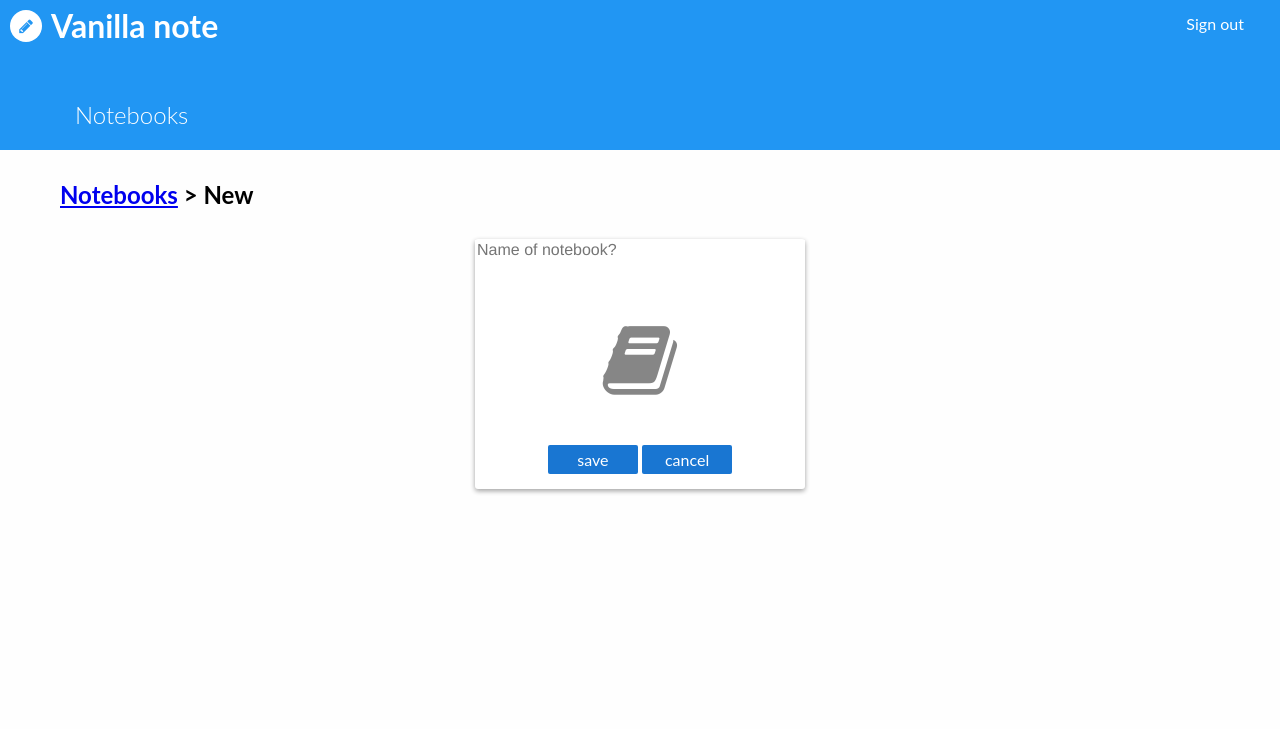
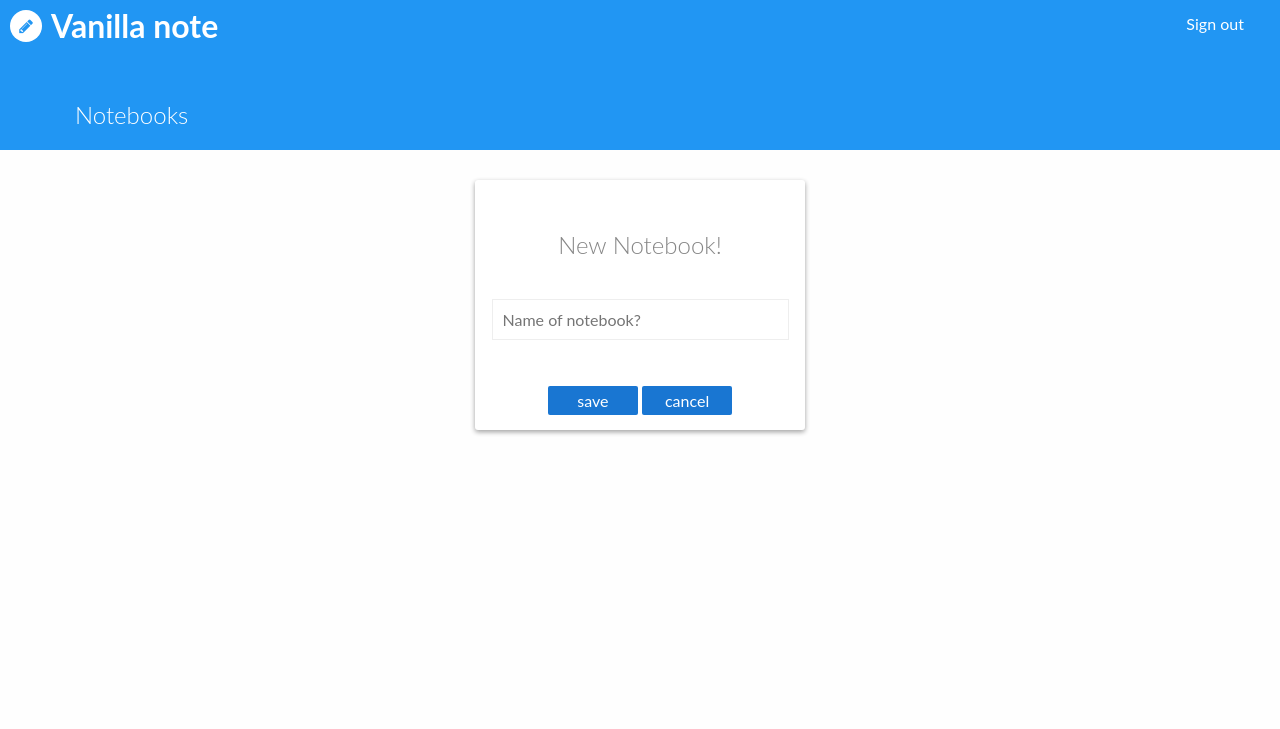
Before and after one commit to joelcolucci/vanillanote, a Flask app: page /notebook/new in a window 1280 px wide. Shown: the top 729 px of the page. Run offline with Flask 2, Linux system fonts and the light colour scheme; the visitor is signed in with stand-in values (Sample User, id 1); some libraries are stand-ins or nearby versions.

Commit message:
impd new notebook styling

```diff
--- a/static/css/layout.css
+++ b/static/css/layout.css
@@ -266,9 +266,15 @@ body {
 
 .fa-book,
 .fa-plus-circle,
-.fa-pencil-square-o {
+.fa-pencil-square-o,
+.new-title {
     padding: 50px 50px 30px;
     color: #868686;
+}
+
+.new-title {
+    padding: 30px 50px 20px;
+    font-weight: 300;
 }
 
 .fa-mod {
@@ -280,16 +286,12 @@ body {
     #VIEW-NEW-NOTEBOOKS-STYLES
 \*------------------------------------*/
 
-
-
 .notebook-controls {
     position: absolute;
     bottom: 15px;
     left: 0;
     width: 100%;
 }
-
-
 
 .notebook-controls a,
 .notebook-controls input[type="submit"] {
@@ -305,6 +307,8 @@ body {
     border: 1px solid #eee;
     padding: 10px;
 }
+
+
 
 
 
@@ -329,6 +333,9 @@ body {
 .page-notes .primary-toolbar-flash {
     color: #1565C0;
 }
+
+
+
 
 
 /*------------------------------------*\
@@ -443,7 +450,6 @@ body {
     font-weight: 300;
 }
 
-
 .link-primary {
     text-decoration: none;
     padding: 2px 5px;
@@ -457,7 +463,6 @@ body {
 .link-invert {
     color: #1565C0;
 }
-
 
 .primary-toolbar.void {
     box-shadow: none;
--- a/templates/view_edit_notebook.html
+++ b/templates/view_edit_notebook.html
@@ -5,7 +5,6 @@
     <div class="card">
         <div class="card-content">
             <i class="fa fa-pencil-square-o fa-4x"></i>
-
         </div>
         <div class="card-content">
             <form method="POST">
--- a/templates/view_new_notebook.html
+++ b/templates/view_new_notebook.html
@@ -1,15 +1,15 @@
 {% extends "wrapper_notebooks.html" %}
 {% block content %}
 
-<div class="secondary-toolbar">
-    <h2 class="secondary-toolbar-heading"><a href="/">Notebooks</a> > New</h2>
-</div>
 
 <div class="notebooks text-center">
-    <div class="card card-xl">
+    <div class="card">
+        <div class="card-content">
+            <h2 class="new-title">New Notebook!</h2>
+        </div>
+        <div class="card-content">
             <form method="POST">
-            <input type="text" name="title" id="title" placeholder="Name of notebook?" maxlength="30" class="clear-input">
-            <i class="fa fa-book fa-5x"></i>
+                <input type="text" name="title" id="title" placeholder="Name of notebook?" maxlength="30" class="title-edit">
                 <div class="notebook-controls">
                     <input type="submit" value="save" class="btn-default">
                     <a href="/" class="btn-default">cancel</a>
@@ -18,4 +18,8 @@
         </div>
     </div>
 
+
+
+</div>
+
 {% endblock %}
```
Lines whose indentation alone changed are shown as unchanged.
